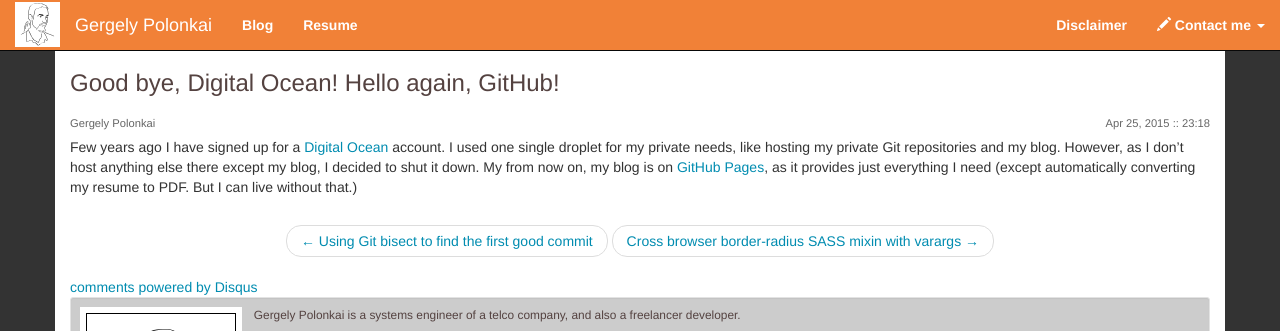
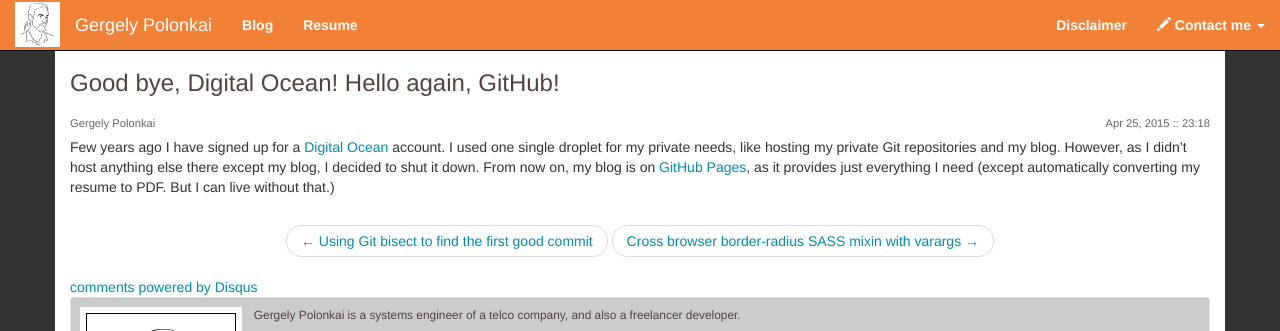
Before and after one commit to gergelypolonkai/gergelypolonkai.github.io, a Jekyll site: the page built from _posts/2015-04-25-good-bye-digital-ocean-hello-again-github.markdown, in a window 1280 px wide. Shown: the top 331 px of the page. Built offline with Jekyll 4.4.1, drawn with Linux system fonts in a browser that asks for light colours; nearby versions of some CDN libraries; comment, search, counter and statistics services are not loaded.

Commit message:
Grammar fix

```diff
--- a/_posts/2015-04-25-good-bye-digital-ocean-hello-again-github.markdown
+++ b/_posts/2015-04-25-good-bye-digital-ocean-hello-again-github.markdown
@@ -12,8 +12,8 @@ author:
 Few years ago I have signed up for a
 [Digital Ocean](https://www.digitalocean.com/) account. I used one
 single droplet for my private needs, like hosting my private Git
-repositories and my blog. However, as I don’t host anything else there
-except my blog, I decided to shut it down. My from now on, my blog is
+repositories and my blog. However, as I didn’t host anything else there
+except my blog, I decided to shut it down. From now on, my blog is
 on [GitHub Pages](https://pages.github.com/), as it provides just
 everything I need (except automatically converting my resume to
 PDF. But I can live without that.)
```
